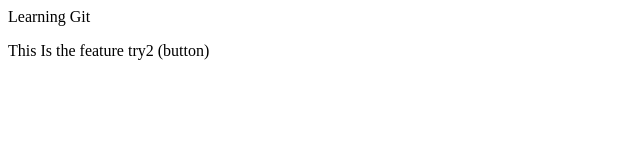
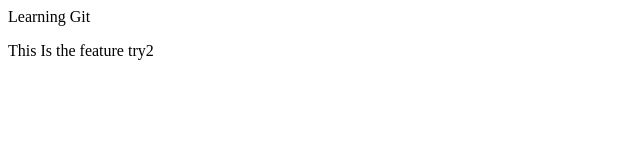
Before and after one commit to God-Zayn/localrepo, a plain HTML site: page index.html in a window 1280 px wide. Shown: the full height of the page, 0-640 px from the left. Drawn offline with Linux system fonts and the light colour scheme.

Commit message:
removing button

```diff
--- a/index.html
+++ b/index.html
@@ -1,2 +1,2 @@
 <p>Learning Git</p>
-<p>This Is the feature try2 (button)</p>
+<p>This Is the feature try2</p>
```
